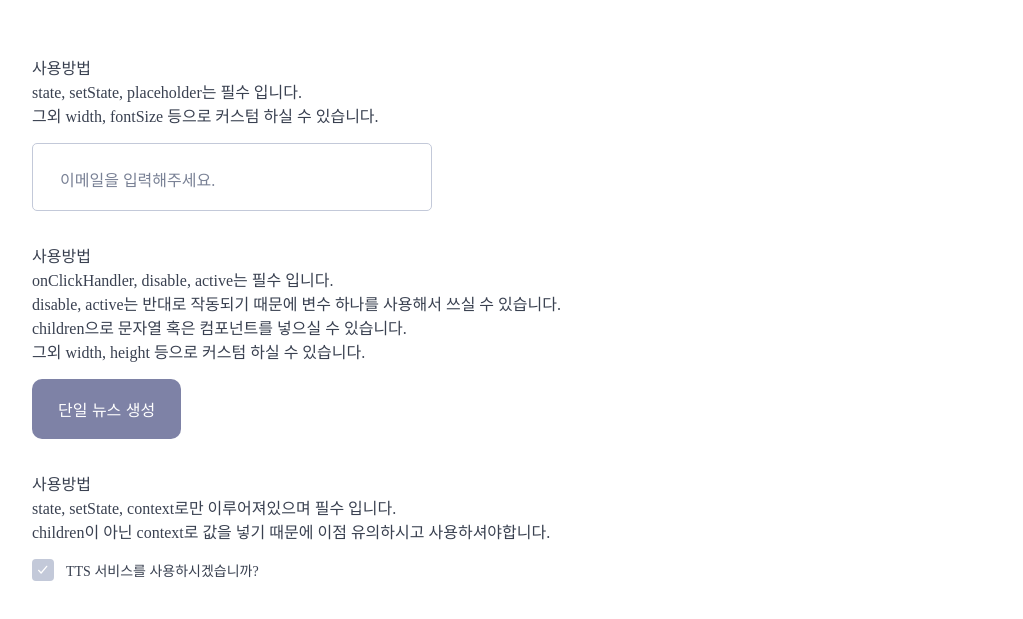
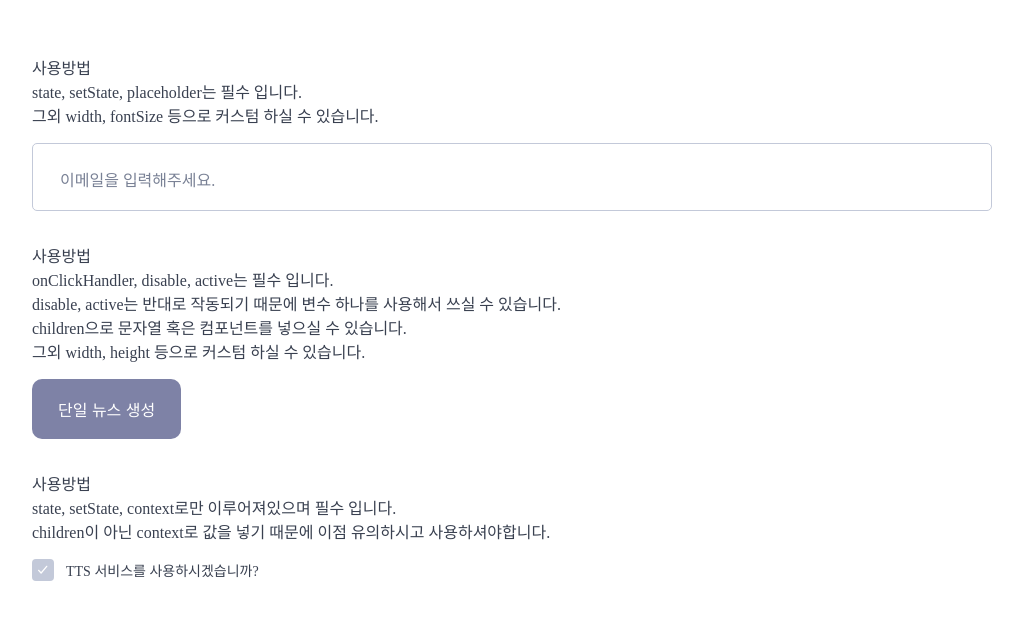
Before and after one commit to EntryCNS/lessflow-frontend-v2, a Next.js app: page /test in a window 1280 px wide. Shown: the part 105-724 px from the top of the page, without its empty margins (128-1151 px from the left). Built offline with nearby package versions, Linux system fonts and the light colour scheme; a web font is replaced by a local one.

Commit message:
fix : button Disabled
버튼 눌러지는 애러 발생

```diff
--- a/src/components/common/Button/index.tsx
+++ b/src/components/common/Button/index.tsx
@@ -4,17 +4,16 @@ import * as S from "./style";
 
 const Button = ({
   onClick,
-  disable,
   children,
   width,
+  disable,
   height,
   active,
   ...props
 }: IButtonProps) => {
   return (
     <S.Button
-      onClick={onClick}
-      disable={disable}
+      onClick={!disable ? onClick : () => {}}
       width={width}
       height={height}
       active={active}
--- a/src/components/common/Button/type.ts
+++ b/src/components/common/Button/type.ts
@@ -2,8 +2,8 @@ import React, { ButtonHTMLAttributes, ReactElement } from "react";
 
 export interface IButtonProps extends ButtonHTMLAttributes<HTMLButtonElement> {
   onClick: React.MouseEventHandler<HTMLButtonElement>;
-  disable: boolean;
   active: boolean | null;
+  disable?: boolean;
   children?: ReactElement | string;
   width?: string | null;
   height?: string | null;
--- a/src/components/common/Input/style.ts
+++ b/src/components/common/Input/style.ts
@@ -28,7 +28,7 @@ const PlaceholderState = {
 export const Input = styled.input<IInputStyle>`
   padding: ${({ padding }) => (padding ? padding : "24px 28px")};
   font-size: ${({ fontSize }) => (fontSize ? fontSize : "16")}px;
-  width: ${({ width }) => (width ? width : "400")}px;
+  width: ${({ width }) => (width ? width + "px" : "100%")};
   border-radius: ${({ borderRadius }) => (borderRadius ? borderRadius : "5")}px;
   ${({ border }) => (border ? Border.active : Border.none)};
   background-color: rgba(255, 255, 255, 0);
```
